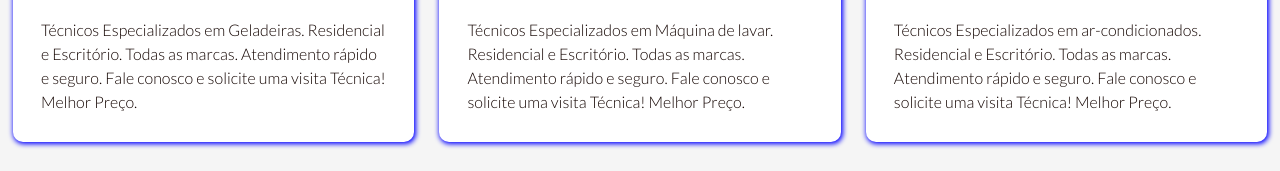
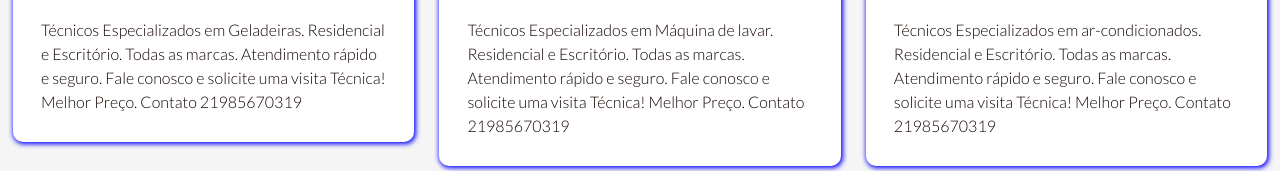
Before and after one commit to rhianmello/Refrigeracao100, a plain HTML site: page index.html in a window 1280 px wide. Shown: the part 807-978 px from the top of the page. Drawn offline with nearby package versions, Linux system fonts and the light colour scheme.

Commit message:
Update index.html

```diff
--- a/index.html
+++ b/index.html
@@ -56,7 +56,8 @@
                 <h4>Conserto, manutenção e reparos de Geladeiras</h4>
                 <p>Técnicos Especializados em Geladeiras. Residencial e Escritório.
                     Todas as marcas. Atendimento rápido e seguro.
-                    Fale conosco e solicite uma visita Técnica! Melhor Preço. </p>
+                    Fale conosco e solicite uma visita Técnica! Melhor Preço.
+		        Contato 21985670319</p>
                </div>
             </article>
             <article class="servico bg-white radius">
@@ -66,7 +67,8 @@
                 <h4>Conserto, manutenção e reparos de Máquina de lavar</h4>
                 <p>Técnicos Especializados em Máquina de lavar. Residencial e Escritório.
                     Todas as marcas. Atendimento rápido e seguro.
-                    Fale conosco e solicite uma visita Técnica! Melhor Preço. </p>
+                    Fale conosco e solicite uma visita Técnica! Melhor Preço.
+		        Contato 21985670319</p>
                </div>
             </article>
             <article class="servico bg-white radius">
@@ -76,7 +78,8 @@
                 <h4>Conserto, manutenção e reparos de ar-condicionados</h4>
                 <p>Técnicos Especializados em ar-condicionados. Residencial e Escritório.
                     Todas as marcas. Atendimento rápido e seguro.
-                    Fale conosco e solicite uma visita Técnica! Melhor Preço. </p>
+                    Fale conosco e solicite uma visita Técnica! Melhor Preço.
+		        Contato 21985670319</p>
                </div>
             </article>
         </main>
```
